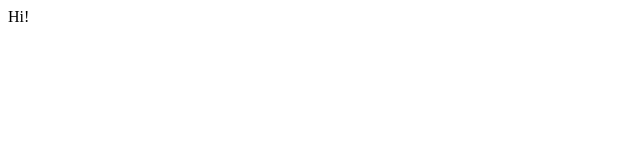
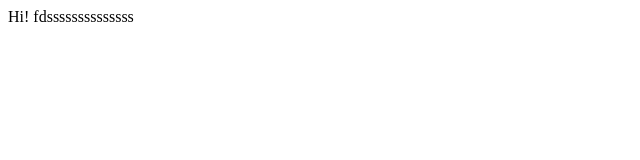
Before and after one commit to Steven101101/steven101101.github.io, a plain HTML site: page index.html in a window 1280 px wide. Shown: the whole page, without its empty margins (0-640 px from the left). Drawn offline with Linux system fonts and the light colour scheme.

Commit message:
Update index.html

```diff
--- a/index.html
+++ b/index.html
@@ -7,6 +7,6 @@
     <title>Steven101101</title>
 </head>
 <body>
-    Hi!
+    Hi! fdssssssssssssss
 </body>
 </html>
```
